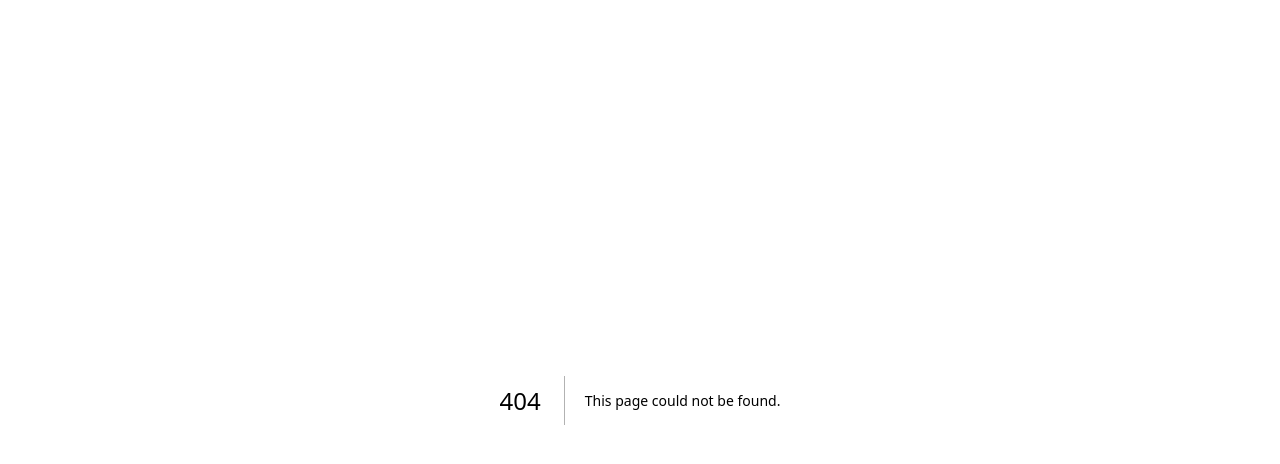
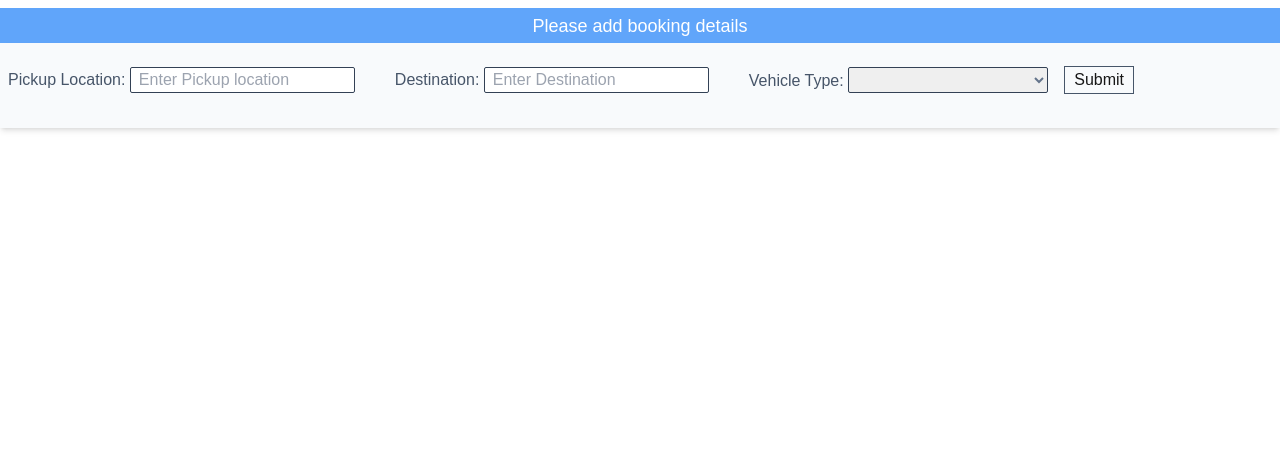
Before and after one commit to AKILADILSHANED/mega_city_cabs_frontend_customer, a Next.js app: page /NewBooking in a window 1280 px wide. Before the commit this address had no page. Shown: the top 464 px of the page. Built offline with nearby package versions, Linux system fonts and the light colour scheme.

Commit message:
Modified Customer DashBoard

```diff
--- a/app/CustomerDashBoard/page.jsx
+++ b/app/CustomerDashBoard/page.jsx
@@ -1,7 +1,82 @@
-import React from 'react'
+"use client";
+import React, { useState } from "react";
+import { useRouter } from "next/navigation";
+import NewBooking from "../NewBooking/page";
 
 export default function CustomerDashBoard() {
+  const router = useRouter();
+  const handleLogout = () => {
+    router.push("/CustomerLogin");
+  };
+
+  //Use States
+  const [isClickedNewBook, setClickNewBook] = useState(false);
+
+
+  //Handling functions
+
+  const handleNewBookClick = ()=>{
+    if(isClickedNewBook == false){
+      setClickNewBook(true);
+    }else{
+      setClickNewBook(false);
+    }
+
+  }
+
   return (
-    <div>CustomerDashBoard</div>
-  )
+    <div className="bg-slate-100 min-h-screen w-full">
+      <div className="bg-slate-600 h-[55px] flex flex-row items-center text-white shadow-md">
+        <div className="ml-4 hover:text-xl font-serif font-bold text-lg">
+          Mega City Dash Board
+        </div>
+        <div>
+          <input
+            className="border-none outline-none text-slate-500 px-2 w-[300px] rounded-sm ml-10"
+            type="text"
+            placeholder="Search Anything here"
+          />
+        </div>
+        <button
+          type="Submit"
+          className="border border-white text-white h-[26px] w-[75px] ml-2 hover:text-sm hover:shadow-md">
+          Search
+        </button>
+
+        <div className="ml-[180px] bg-slate-100 h-[35px] w-[500px] flex flex-row items-center justify-center">
+          <button
+          onClick={handleNewBookClick}
+            type="Submit"
+            className="border border-slate-600 text-slate-600 h-[26px] w-[110px] ml-2 hover:text-sm hover:shadow-md">
+            Book a Ride
+          </button>
+
+          <button
+            type="Submit"
+            className="border border-slate-600 text-slate-600 h-[26px] w-[125px] ml-2 hover:text-sm hover:shadow-md">
+            Cancel Booking
+          </button>
+
+          <button
+            type="Submit"
+            className="border border-slate-600 text-slate-600 h-[26px] w-[125px] ml-2 hover:text-sm hover:shadow-md">
+            Booking History
+          </button>
+
+          <button
+            onClick={handleLogout}
+            type="Submit"
+            className="border border-slate-600 text-slate-600 h-[26px] w-[90px] ml-2 hover:text-sm hover:shadow-md">
+            Log Out
+          </button>
+        </div>
+      </div>
+
+      {isClickedNewBook && (
+        <div className="mt-4">
+          <NewBooking />
+        </div>
+      )}
+    </div>
+  );
 }
--- /dev/null
+++ b/app/NewBooking/page.jsx
@@ -0,0 +1,112 @@
+"use client";
+import React, { useState } from "react";
+
+export default function NewBooking() {
+  //State Variables.
+  const [pickopLocation, setPickupLocation] = useState("");
+  const [destination, setDestination] = useState("");
+  const [vehicleType, setVehicleType] = useState("");
+
+  const [errorMsg, setErrorMsg] = useState("");
+
+  //handle functions.
+
+  const handleSubmit = async (e) => {
+    e.preventDefault();
+    setErrorMsg("");
+    const textStates = [pickopLocation, destination, vehicleType];
+    textStates.forEach((element) => {
+      if (element == "") {
+        setErrorMsg("Please fill out all fields!");
+        return;
+      }
+    });
+
+    try {
+      const request = await fetch(
+        "http://localhost:8080/api/v1/booking/newBooking",
+        {
+          method: "POST",
+          headers: { "Content-Type": "application/json" },
+          body: JSON.stringify({
+            pickupLocation: pickopLocation,
+            destination: destination,
+            vehicleType: vehicleType,
+          }),
+        }
+      );
+      if (request.ok) {
+        const response = await request.text();
+        alert(response);
+      } else {
+        alert("Error in response");
+      }
+    } catch (error) {
+        alert("Unable to send request");
+    }
+  };
+
+  return (
+    <div className="flex flex-col">
+      <div className="h-[35px] mt-2 flex flex-row items-center justify-center bg-blue-400 hover:bg-blue-500 text-white text-lg">
+        <label>Please add booking details</label>
+      </div>
+      <div className="h-[85px] bg-slate-50 shadow-md">
+        <form onSubmit={handleSubmit}>
+          <div className="flex flex-row mt-2">
+            <div className="mt-4 ml-2">
+              <label className="text-slate-600">Pickup Location: </label>
+              <input
+                onChange={(e) => setPickupLocation(e.target.value)}
+                type="text"
+                className="border border-slate-700 outline-blue-200 rounded-sm px-2 text-slate-500"
+                placeholder="Enter Pickup location"
+              />
+            </div>
+
+            <div className="mt-4 ml-[40px]">
+              <label className="text-slate-600">Destination: </label>
+              <input
+                onChange={(e) => setDestination(e.target.value)}
+                type="text"
+                className="border border-slate-700 outline-blue-200 rounded-sm px-2 text-slate-500"
+                placeholder="Enter Destination"
+              />
+            </div>
+
+            <div className="mt-4 ml-[40px]">
+              <label className="text-slate-600">Vehicle Type: </label>
+              <select
+                onChange={(e) => setVehicleType(e.target.value)}
+                type="text"
+                className="border border-slate-700 outline-blue-200 rounded-sm px-2 text-slate-500 w-[200px] h-[26px]"
+                placeholder="Enter Destination">
+                <option></option>
+                <option>Car</option>
+                <option>Mini Cab</option>
+                <option>Van</option>
+                <option>Bike</option>
+                <option>Tuk Tuk</option>
+                <option>Lorry</option>
+                <option>Bus</option>
+              </select>
+            </div>
+
+            <div className="mt-[15px] ml-4">
+              <button
+                type="submit"
+                className="border border-slate-600 hover:text-white hover:bg-slate-600 w-[70px] h-[28px]">
+                Submit
+              </button>
+            </div>
+          </div>
+          {errorMsg && (
+            <div className="mt-2 flex flex-col items-center text-red-500 text-sm">
+              <label>Error Message</label>
+            </div>
+          )}
+        </form>
+      </div>
+    </div>
+  );
+}
```
